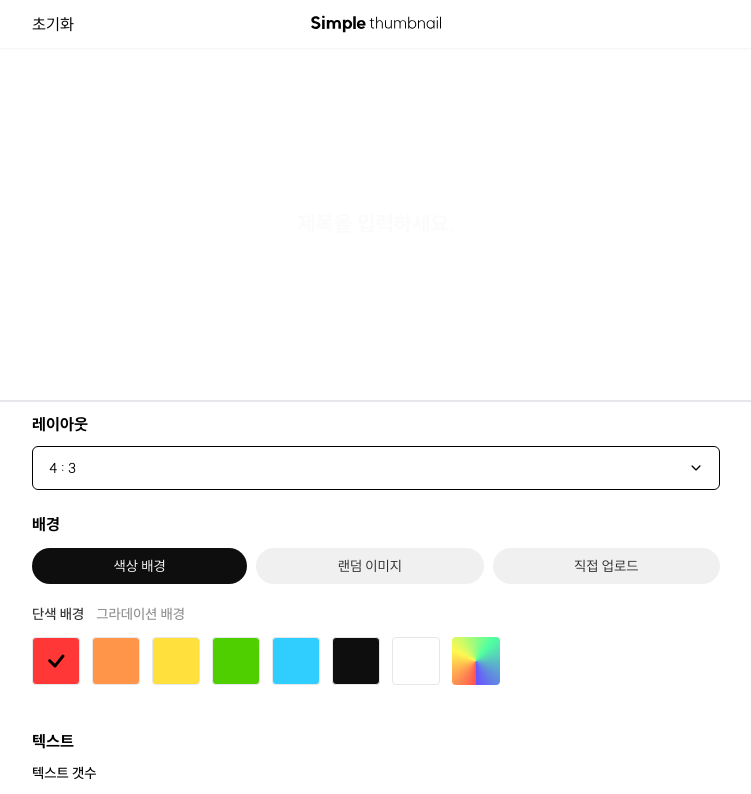
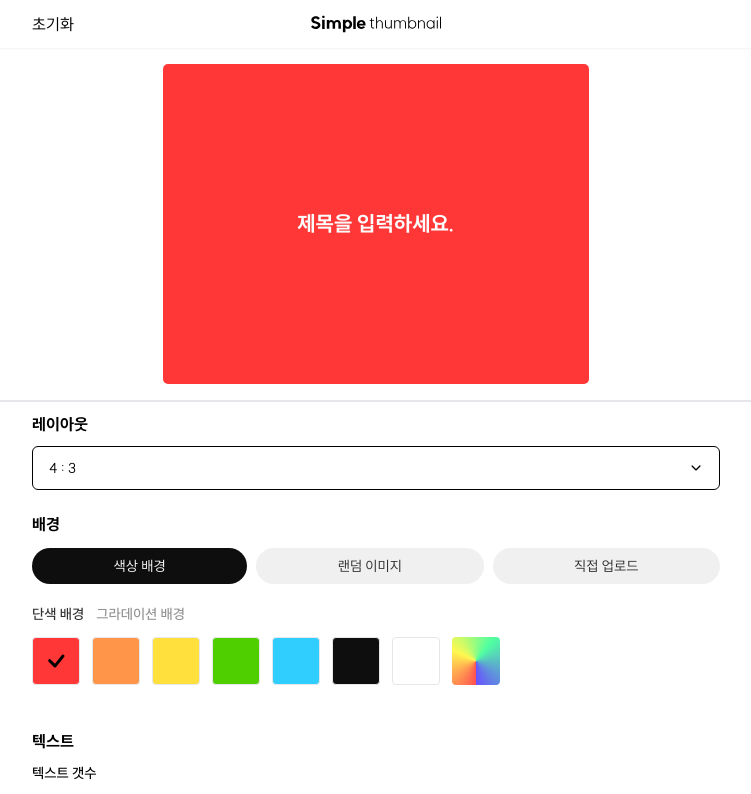
Before and after one commit to Yangjaecheon-Otter-Guardians/simple-thumbnail, a React (Create React App) app in the folder frontend/: page / in a window 1280 px wide. Shown: the top 794 px of the page, without its empty margins (264-1015 px from the left). Built offline with nearby package versions, Linux system fonts and the light colour scheme.

Commit message:
:recycle: refactor : refactor unsplash image uploader #113

```diff
--- a/frontend/src/components/UnsplashUploader.tsx
+++ b/frontend/src/components/UnsplashUploader.tsx
@@ -1,5 +1,5 @@
 import { useRecoilState, useSetRecoilState } from 'recoil';
-import { colorUploaderTab, isImageBright, previewColor, previewGradation, previewImage } from '../atom';
+import { isImageBright, previewImage } from '../atom';
 import { Icon } from '@iconify/react';
 import { useEffect, useRef, useState } from 'react';
 
@@ -8,9 +8,6 @@ const UnsplashUploader = () => {
   const setImageSrc = useSetRecoilState(previewImage);
   const [isBright, setIsBright] = useRecoilState(isImageBright);
   const [isLoading, setIsLoading] = useState<boolean>(false);
-  const setCurrentColor = useSetRecoilState(previewColor);
-  const setCurrentGradation = useSetRecoilState(previewGradation);
-  const setTab = useSetRecoilState(colorUploaderTab);
   const mounted = useRef(false);
   const getRandomImage = async () => {
     if (!timer) {
@@ -21,11 +18,6 @@ const UnsplashUploader = () => {
         setImageSrc(response.url);
         setIsLoading(false);
       }, 1100);
-    }
-    if (mounted) {
-      setCurrentColor('');
-      setCurrentGradation('');
-      setTab('1');
     }
   };
   const brigthControl = () => {
--- a/frontend/src/sections/BackgroundTool.tsx
+++ b/frontend/src/sections/BackgroundTool.tsx
@@ -1,10 +1,11 @@
+import { backgroundTab } from 'atom';
 import ColorUploader from 'components/ColorUploader';
 import UnsplashUploader from 'components/UnsplashUploader';
-import { useState } from 'react';
+import { useRecoilState } from 'recoil';
 import ImageUploader from '../components/ImageUploader';
 
 function BackgroundTool() {
-  const [tab, setTab] = useState('1');
+  const [tab, setTab] = useRecoilState(backgroundTab);
   const tabChanger = (e: React.MouseEvent<HTMLButtonElement, MouseEvent>) => {
     const currentTab = (e.target as HTMLInputElement).value;
     setTab(currentTab);
--- a/frontend/src/sections/Preview.tsx
+++ b/frontend/src/sections/Preview.tsx
@@ -52,9 +52,9 @@ export default function Preview({ previewRef }: Props) {
             style={{
               width: `${previewWidth}px`,
               height: '100%',
-              backgroundColor: `${currentColor}`,
-              // backgroundImage: `${currentGradation}`,
-              backgroundImage: tab === '1' ? (colorTab === '2' ? `${currentGradation}` : 'none') : `url(${imageSrc})`,
+              backgroundColor: `${tab === '1' ? currentColor.color : '#F0F0F0'}`,
+              backgroundImage:
+                tab !== '1' ? `url(${imageSrc})` : colorTab === '2' ? `${currentGradation.color}` : 'none',
               backgroundSize: 'cover',
               backgroundRepeat: 'no-repeat',
               backgroundPosition: 'center',
```
